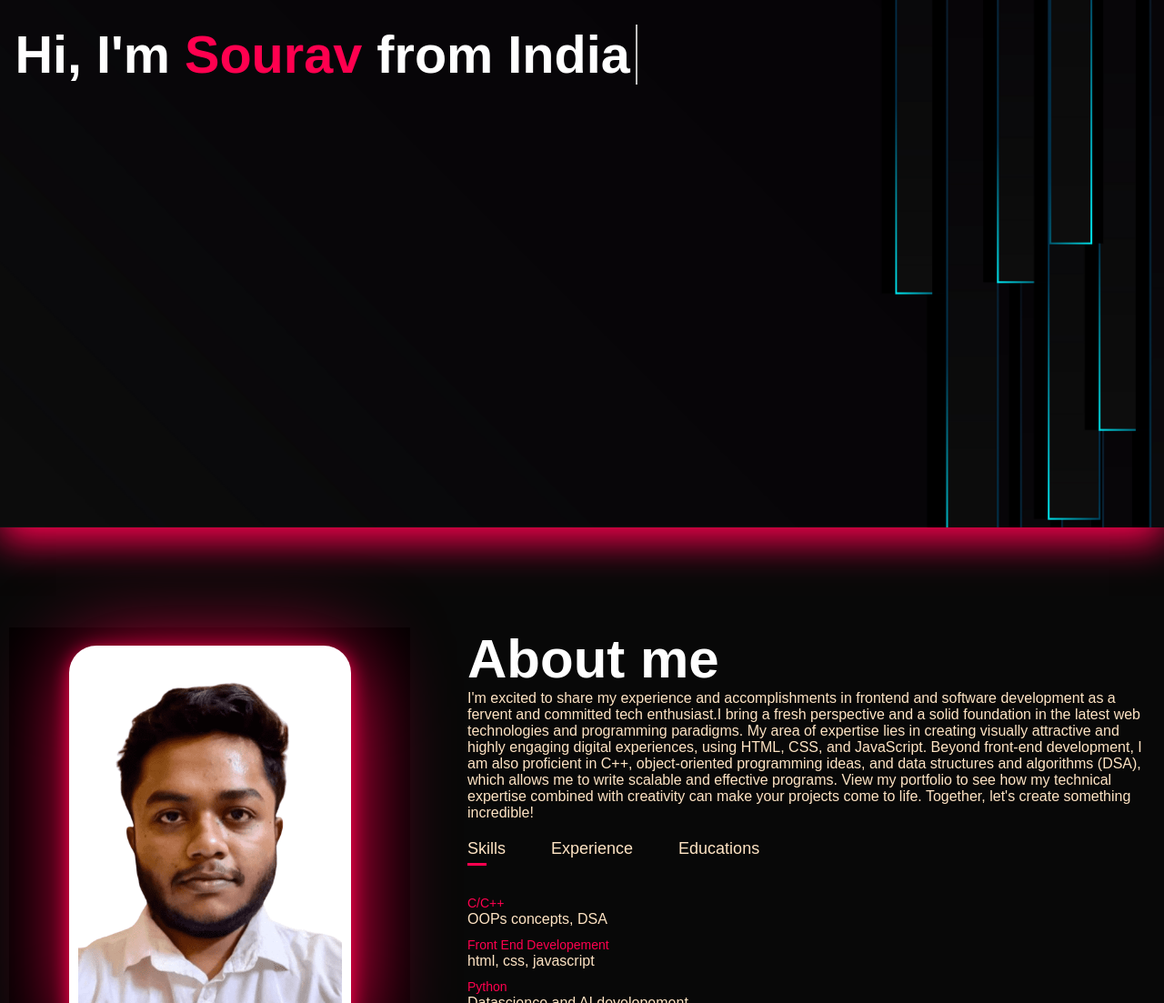
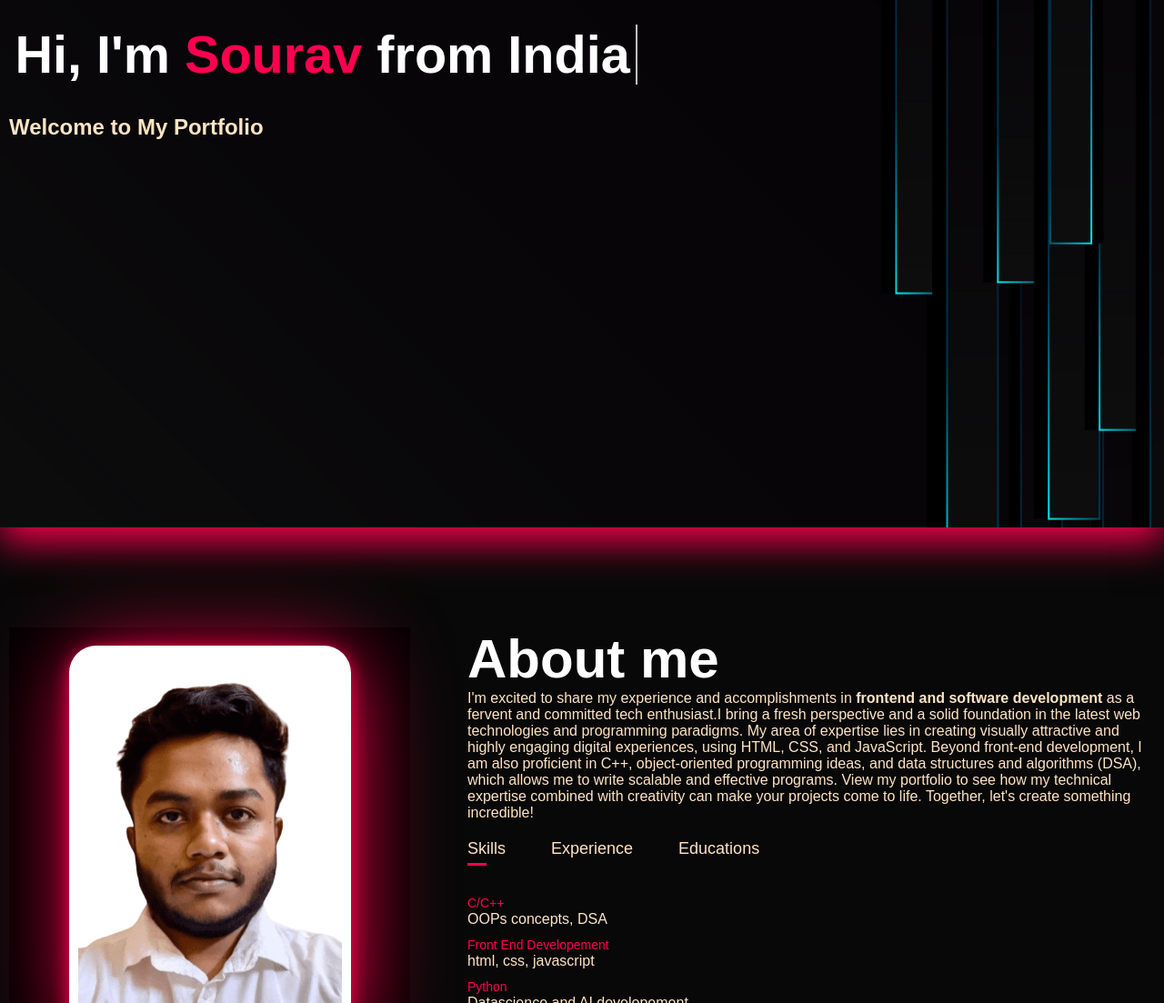
Before and after one commit to Srvmukherjee/MyWebsite, a plain HTML site: page index.html in a window 1280 px wide. Shown: the part 360-1463 px from the top of the page at 91% size. Drawn offline with Linux system fonts and the light colour scheme.

Commit message:
updation

```diff
--- a/index.html
+++ b/index.html
@@ -26,9 +26,10 @@
             </nav>
             <div class="line-1 anim-typewriter">
 
-                <h1>Hi, I'm <span1>Sourav</span1> from India</h1>
+                <h1>Hi, I'm <span1>Sourav</span1> from India </h1>
 
             </div>
+            <div><h2>Welcome to My Portfolio</h2></div>
         </div>
     </div>
     <!-----------------About Section------------------------>
@@ -46,12 +47,9 @@
                     </div>
                 <div class="about-col-2">
                     <h1 class="sub-title">About me</h1>
-                    <p>I'm excited to share my experience and accomplishments in frontend and software development as a fervent and committed tech enthusiast.I bring a fresh perspective and a solid foundation in the latest web technologies and programming paradigms.
-
-                        My area of expertise lies in creating visually attractive and highly engaging digital experiences, using HTML, CSS, and JavaScript. Beyond front-end development, I am also proficient in C++, object-oriented programming ideas, and data structures and algorithms (DSA), which allows me to write scalable and effective programs.
-
-                        View my portfolio to see how my technical expertise combined with creativity can make your projects come to life. Together, let's create something incredible!</p>
-
+                    <p>I'm excited to share my experience and accomplishments in <b>frontend and software development</b> as a fervent and committed tech enthusiast.I bring a fresh perspective and a solid foundation in the latest web technologies and programming paradigms. My area of expertise lies in creating visually attractive and highly engaging digital experiences, using HTML, CSS, and JavaScript.
+                        Beyond front-end development, I am also proficient in C++, object-oriented programming ideas, and data structures and algorithms (DSA), which allows me to write scalable and effective programs.
+                            View my portfolio to see how my technical expertise combined with creativity can make your projects come to life. Together, let's create something incredible!</p>
 
                     <div class="tab-titles">
                     <p class = "tab-links active-link " onclick="opentab('skills')">Skills</p>
@@ -191,7 +189,7 @@
                         <a href="https://www.hackerrank.com/profile/souravmukherje19"><i class="fa-brands fa-hackerrank"></i></a>
                     </div>
                     <!--Download cv -->
-                    <a href="./images/CV_souravMukherjee copy.pdf"Download class="btn btn1">Download CV</a>
+                    <a href="./images/souravMukherjee_CV.pdf"Download class="btn btn1">Download CV</a>
                 </div>
                 <div class="contact-right">
                     <form>
```
Also changed, not shown: 2 other files.
